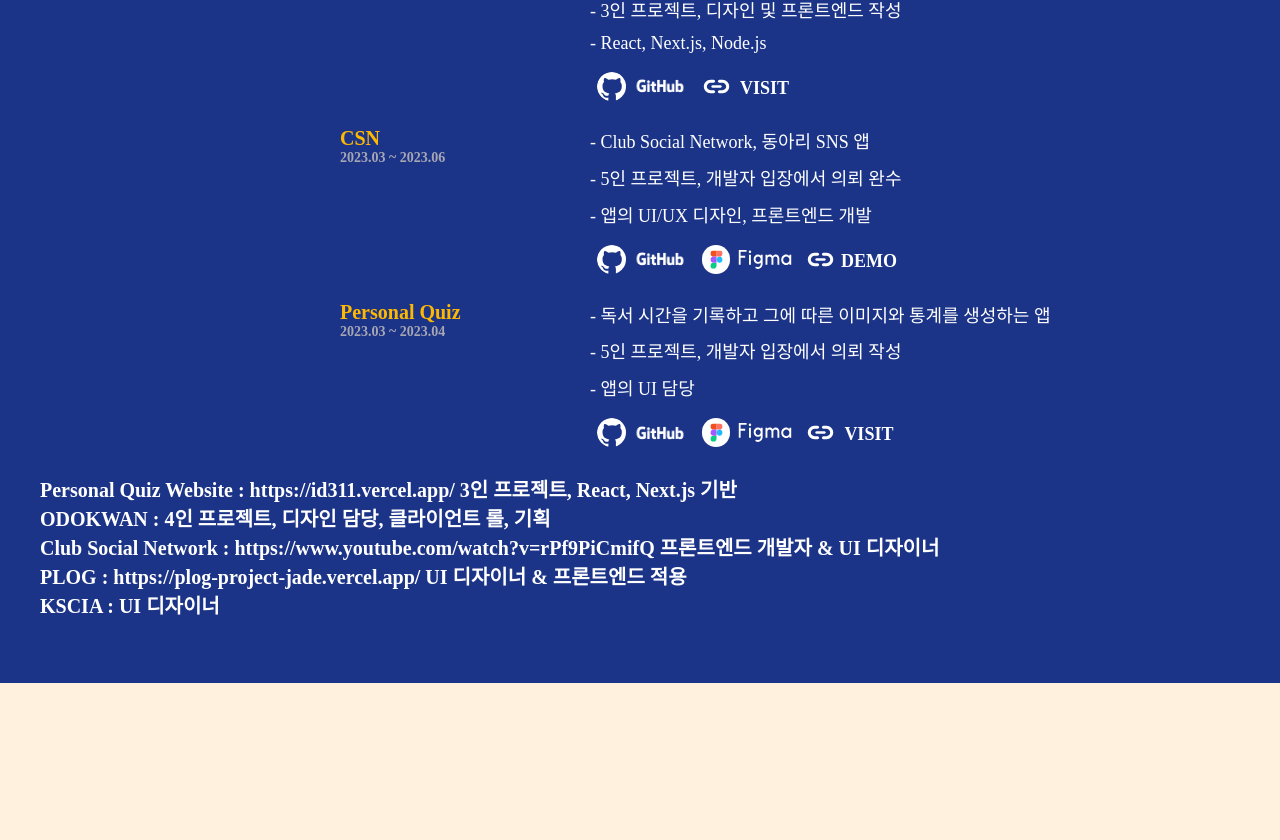
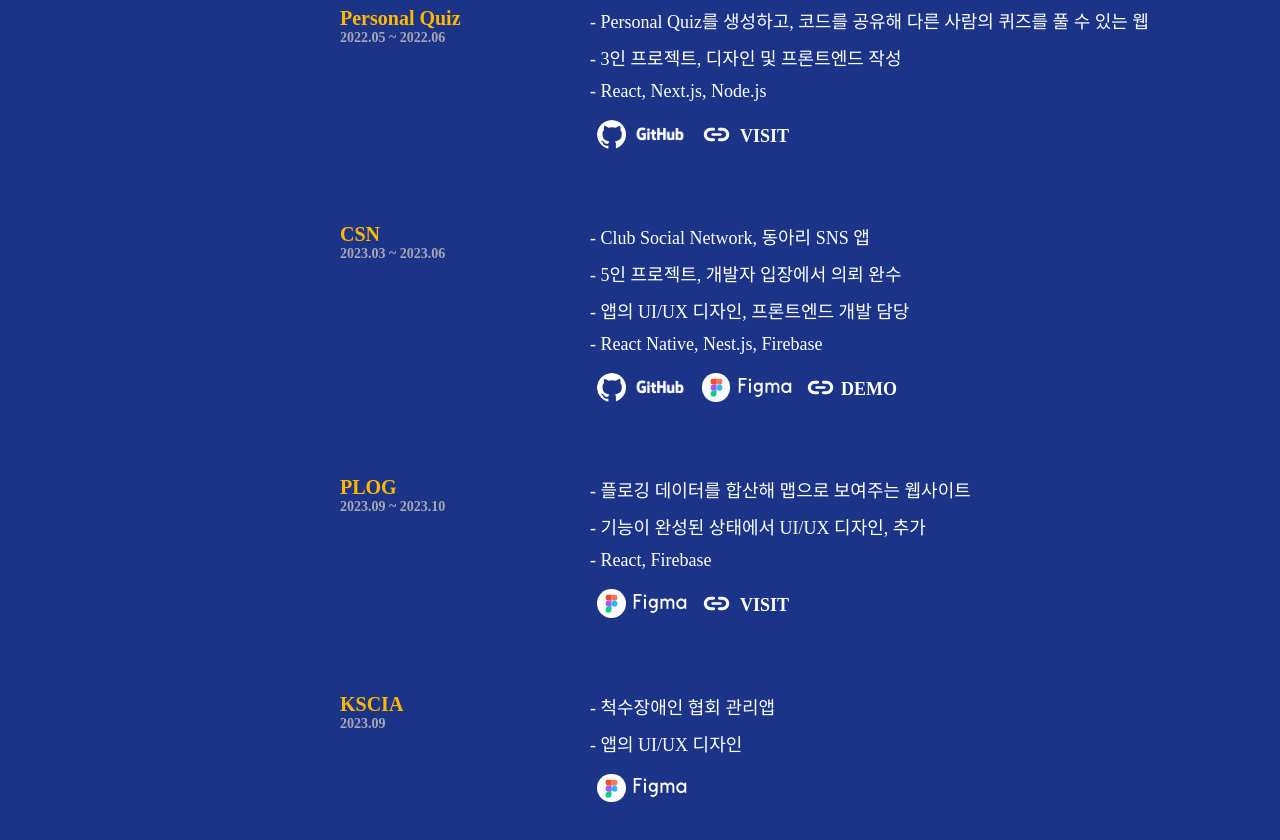
Before and after one commit to Moyeon/Moyeon, a React (Create React App) app: page / in a window 1280 px wide. Shown: the part 4018-4858 px from the top of the page. Before the commit the page ends 4701 px from the top, so only its background shows below. Built offline with nearby package versions, Linux system fonts and the light colour scheme; a web font is replaced by a local one.

Commit message:
Project Tab Updated

```diff
--- a/src/components/screens/Projects.tsx
+++ b/src/components/screens/Projects.tsx
@@ -80,51 +80,43 @@ export default function Projects() {
             - 5인 프로젝트, 개발자 입장에서 의뢰 완수
           </MyText>
           <MyText fontType={FontType.LIGHT} color={Colors.WHITE} fontSize={18} isPretendard={1}>
-            - 앱의 UI/UX 디자인, 프론트엔드 개발
+            - 앱의 UI/UX 디자인, 프론트엔드 개발 담당
+          </MyText>
+          <MyText fontType={FontType.LIGHT} color={Colors.WHITE} fontSize={18} isPretendard={1}>
+            - React Native, Nest.js, Firebase
           </MyText>
           <MyText fontType={FontType.SEMIBOLD} color={Colors.WHITE} fontSize={18}>
-            <A href=""><GitHub className="gitHub"></GitHub><div className="linkLogo"/></A>
-            <A href="https://www.figma.com/proto/Vq8miFw1Ja067gnJLBjhnz/cs350-odokwan?page-id=0%3A1&type=design&node-id=1-2&viewport=46%2C201%2C0.07&t=Hqj1ilU1gKjQagXu-1&scaling=contain&mode=design"><GitHub className="figma"></GitHub><div className="linkLogo fig"/></A>
-            <A href=""><GitHub className="link"></GitHub><div className="linkText">DEMO</div></A>
+            <A href="https://github.com/Gabul99/CS350_CSN"><GitHub className="gitHub"></GitHub><div className="linkLogo"/></A>
+            <A href="https://www.figma.com/file/Fhz4OcD9Igjxj9KUm6MY4o/CS350_Club?type=design&node-id=492%3A488&mode=design&t=Mix6Ix3cMElUqguj-1"><GitHub className="figma"></GitHub><div className="linkLogo fig"/></A>
+            <A href="https://youtu.be/rPf9PiCmifQ"><GitHub className="link"></GitHub><div className="linkText">DEMO</div></A>
           </MyText>
         </ProjBox>
-
-
-
-        <ProjBox title="Personal Quiz" subtitle="2023.03 ~ 2023.04">
+        <ProjBox title="PLOG" subtitle="2023.09 ~ 2023.10">
           <MyText fontType={FontType.LIGHT} color={Colors.WHITE} fontSize={18} isPretendard={1}>
-            - 독서 시간을 기록하고 그에 따른 이미지와 통계를 생성하는 앱
+            - 플로깅 데이터를 합산해 맵으로 보여주는 웹사이트
           </MyText>
           <MyText fontType={FontType.LIGHT} color={Colors.WHITE} fontSize={18} isPretendard={1}>
-            - 5인 프로젝트, 개발자 입장에서 의뢰 작성
+            - 기능이 완성된 상태에서 UI/UX 디자인, 추가
           </MyText>
           <MyText fontType={FontType.LIGHT} color={Colors.WHITE} fontSize={18} isPretendard={1}>
-            - 앱의 UI 담당
+            - React, Firebase
           </MyText>
           <MyText fontType={FontType.SEMIBOLD} color={Colors.WHITE} fontSize={18}>
-            <A href=""><GitHub className="gitHub"></GitHub><div className="linkLogo"/></A>
-            <A href="https://www.figma.com/proto/Vq8miFw1Ja067gnJLBjhnz/cs350-odokwan?page-id=0%3A1&type=design&node-id=1-2&viewport=46%2C201%2C0.07&t=Hqj1ilU1gKjQagXu-1&scaling=contain&mode=design"><GitHub className="figma"></GitHub><div className="linkLogo fig"/></A>
-            <A href=""><GitHub className="link"></GitHub><div className="linkText">VISIT</div></A>
+            <A href="https://www.figma.com/proto/mdbOCBkYIRGUABxTopFHkN/PLOG?page-id=&type=design&node-id=1-3&viewport=448%2C376%2C0.56&t=HbtEcZHQsOigo5Dk-1&scaling=min-zoom&starting-point-node-id=1%3A3&mode=design"><GitHub className="figma"></GitHub><div className="linkLogo fig"/></A>
+            <A href="https://plog-project-jade.vercel.app/"><GitHub className="link"></GitHub><div className="linkText">VISIT</div></A>
           </MyText>
         </ProjBox>
-
-        <MyText fontType={FontType.SEMIBOLD} color={Colors.WHITE} fontSize={20} isPretendard={1}>
-          Personal Quiz Website : https://id311.vercel.app/ 3인 프로젝트, React, Next.js 기반
-        </MyText>
-        <MyText fontType={FontType.SEMIBOLD} color={Colors.WHITE} fontSize={20} isPretendard={1}>
-          ODOKWAN : 4인 프로젝트, 디자인 담당, 클라이언트 롤, 기획
-        </MyText>
-        <MyText fontType={FontType.SEMIBOLD} color={Colors.WHITE} fontSize={20} isPretendard={1}>
-          Club Social Network : https://www.youtube.com/watch?v=rPf9PiCmifQ 프론트엔드 개발자 & UI 디자이너
-        </MyText>
-        <MyText fontType={FontType.SEMIBOLD} color={Colors.WHITE} fontSize={20} isPretendard={1}>
-          PLOG : https://plog-project-jade.vercel.app/ UI 디자이너 & 프론트엔드 적용
-        </MyText>
-        {/* <iframe style={{border: '1px solid rgba(0, 0, 0, 0.1)'}} width={800} height={450} src="https://www.figma.com/embed?embed_host=share&url=https%3A%2F%2Fwww.figma.com%2Fproto%2FmdbOCBkYIRGUABxTopFHkN%2FPLOG%3Fpage-id%3D0%253A1%26type%3Ddesign%26node-id%3D1-3%26viewport%3D448%252C376%252C0.56%26t%3DenquB28bMCSbNI0m-1%26scaling%3Dscale-down%26starting-point-node-id%3D1%253A3%26mode%3Ddesign" allowFullScreen /> */}
-        <MyText fontType={FontType.SEMIBOLD} color={Colors.WHITE} fontSize={20} isPretendard={1}>
-          KSCIA : UI 디자이너
-        </MyText>
-
+        <ProjBox title="KSCIA" subtitle="2023.09">
+          <MyText fontType={FontType.LIGHT} color={Colors.WHITE} fontSize={18} isPretendard={1}>
+            - 척수장애인 협회 관리앱
+          </MyText>
+          <MyText fontType={FontType.LIGHT} color={Colors.WHITE} fontSize={18} isPretendard={1}>
+            - 앱의 UI/UX 디자인
+          </MyText>
+          <MyText fontType={FontType.SEMIBOLD} color={Colors.WHITE} fontSize={18}>
+            <A href="https://www.figma.com/proto/wwYGAc4PeE7qjX3Gy7dLQk/KSCIA---Design?page-id=0%3A1&type=design&node-id=26-6237&viewport=-62%2C327%2C0.34&t=yL5qmIzdWidFVsPJ-1&scaling=scale-down&starting-point-node-id=26%3A6237&show-proto-sidebar=1&mode=design"><GitHub className="figma"></GitHub><div className="linkLogo fig"/></A>
+          </MyText>
+        </ProjBox>
       </Box>
     </OneScreen>
   );
--- a/src/index.css
+++ b/src/index.css
@@ -105,3 +105,11 @@ a{
   border-radius: 0;
   transform: translateY(-50%);
 }
+
+.projBox{
+  margin-bottom: 3em;
+}
+
+/* .projBox:nth-child(2n){
+  margin-right: 2em;
+} */
```
